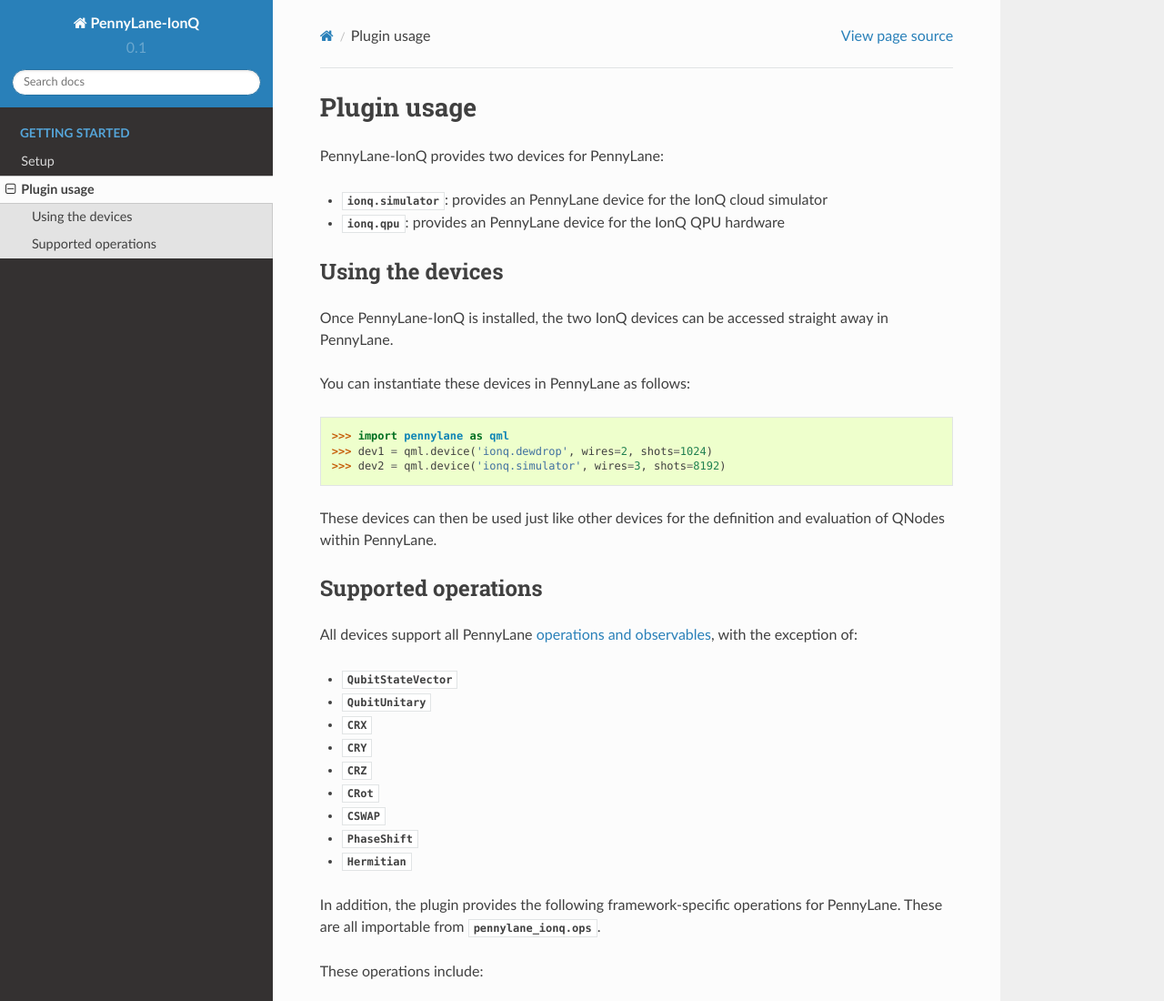
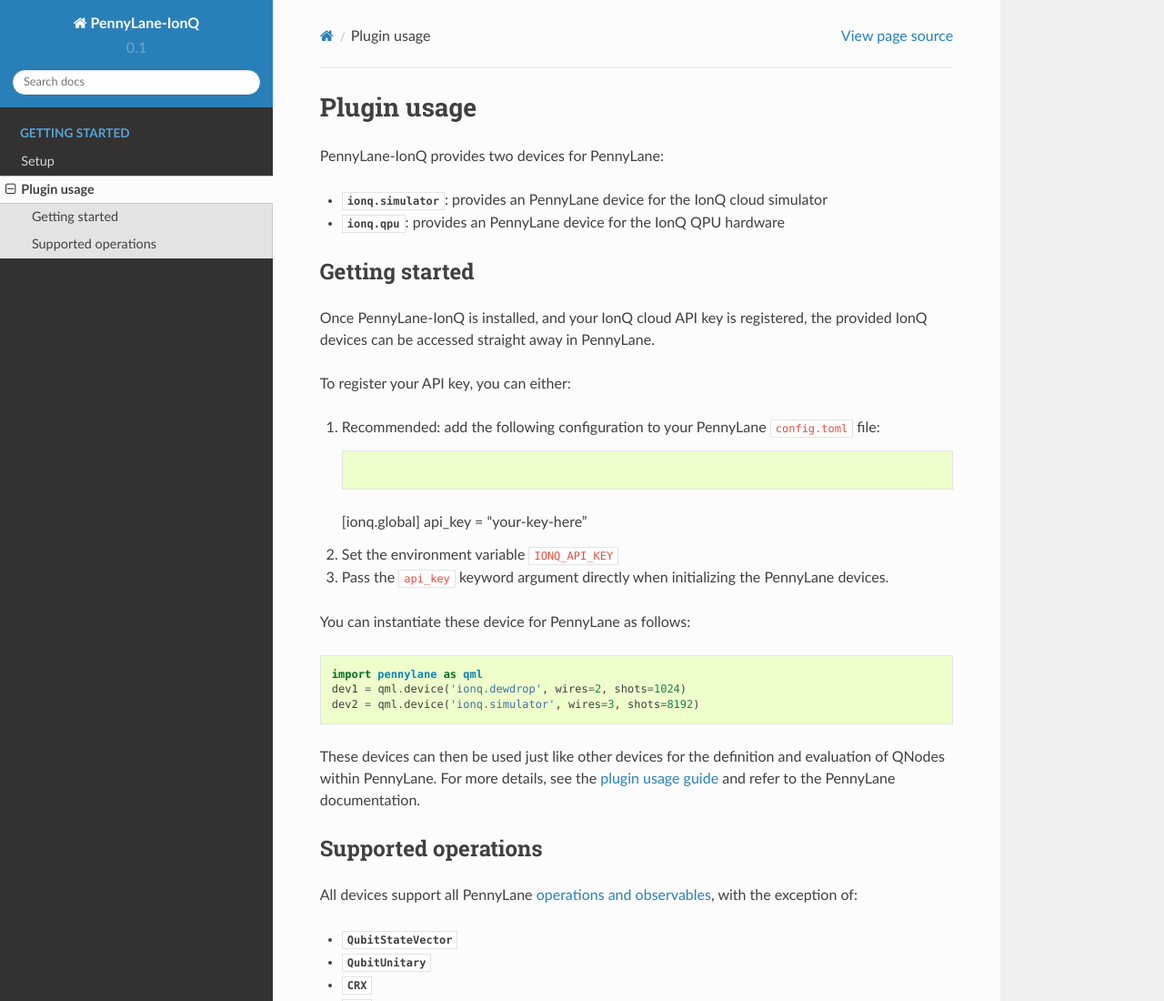
Before and after one commit to PennyLaneAI/PennyLane-IonQ, a Sphinx documentation site: the page built from doc/usage.rst, in a window 1280 px wide and 1400 px high, cut to the strip 0-1100 px from the top of the window. Shown: the whole strip at 91% size. Built offline with Sphinx 7.4.7 and the Read the Docs theme 2.0.0, drawn with Linux system fonts in a browser that asks for light colours.

Commit message:
suggested changes

```diff
--- a/doc/requirements.txt
+++ b/doc/requirements.txt
@@ -1,2 +1,3 @@
 sphinxcontrib-bibtex
 pygments-github-lexers
+sphinx-rtd-theme
--- a/doc/usage.rst
+++ b/doc/usage.rst
@@ -10,19 +10,37 @@
 * :class:`ionq.qpu <~QPUDevice>`: provides an PennyLane device for the IonQ QPU hardware
 
 
-Using the devices
-=================
+Getting started
+===============
 
-Once PennyLane-IonQ is installed, the two IonQ devices
-can be accessed straight away in PennyLane.
+Once PennyLane-IonQ is installed, and your IonQ cloud API key is registered, the provided IonQ devices can be accessed straight away in PennyLane.
 
-You can instantiate these devices in PennyLane as follows:
+To register your API key, you can either:
 
->>> import pennylane as qml
->>> dev1 = qml.device('ionq.dewdrop', wires=2, shots=1024)
->>> dev2 = qml.device('ionq.simulator', wires=3, shots=8192)
+1. Recommended: add the following configuration to your PennyLane ``config.toml`` file:
 
-These devices can then be used just like other devices for the definition and evaluation of QNodes within PennyLane.
+   .. code-block:: toml
+
+   [ionq.global]
+   api_key = "your-key-here"
+
+2. Set the environment variable ``IONQ_API_KEY``
+
+3. Pass the ``api_key`` keyword argument directly when initializing the
+   PennyLane devices.
+
+You can instantiate these device for PennyLane as follows:
+
+.. code-block:: python
+
+    import pennylane as qml
+    dev1 = qml.device('ionq.dewdrop', wires=2, shots=1024)
+    dev2 = qml.device('ionq.simulator', wires=3, shots=8192)
+
+These devices can then be used just like other devices for the definition and evaluation of
+QNodes within PennyLane. For more details, see the
+`plugin usage guide <https://pennylane-ionq.readthedocs.io/en/latest/usage.html>`_ and refer
+to the PennyLane documentation.
 
 
 Supported operations
--- a/setup.py
+++ b/setup.py
@@ -23,7 +23,7 @@
 # Requirements should be as minimal as possible.
 # Avoid pinning, and use minimum version numbers
 # only where required.
-requirements = ["pennylane", "numpy", "python-dateutil", "requests"]
+requirements = ["pennylane>=0.5", "numpy", "python-dateutil", "requests"]
 
 info = {
     # 'name' is the name that will be used by pip for installation
```
Also changed, not shown: README.rst (+17 -2 lines), 4 other files.
